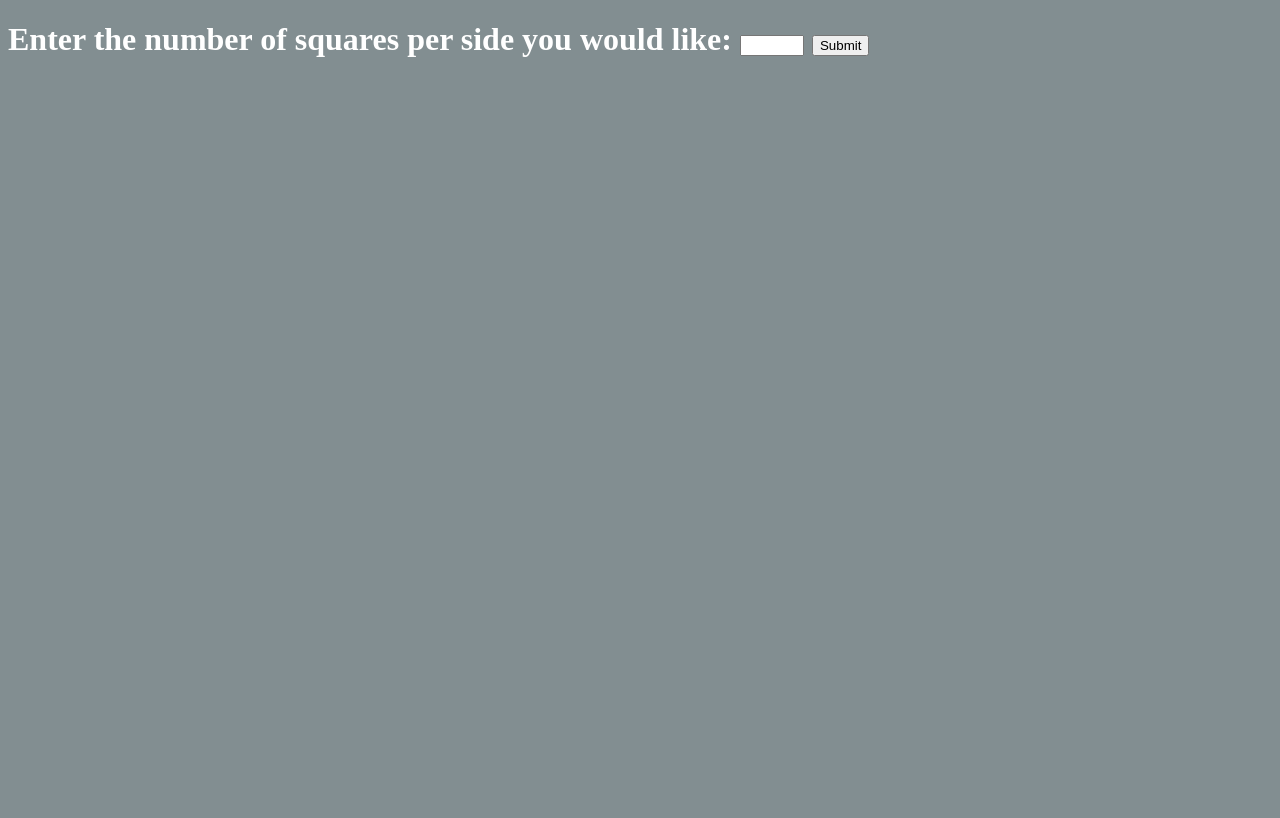
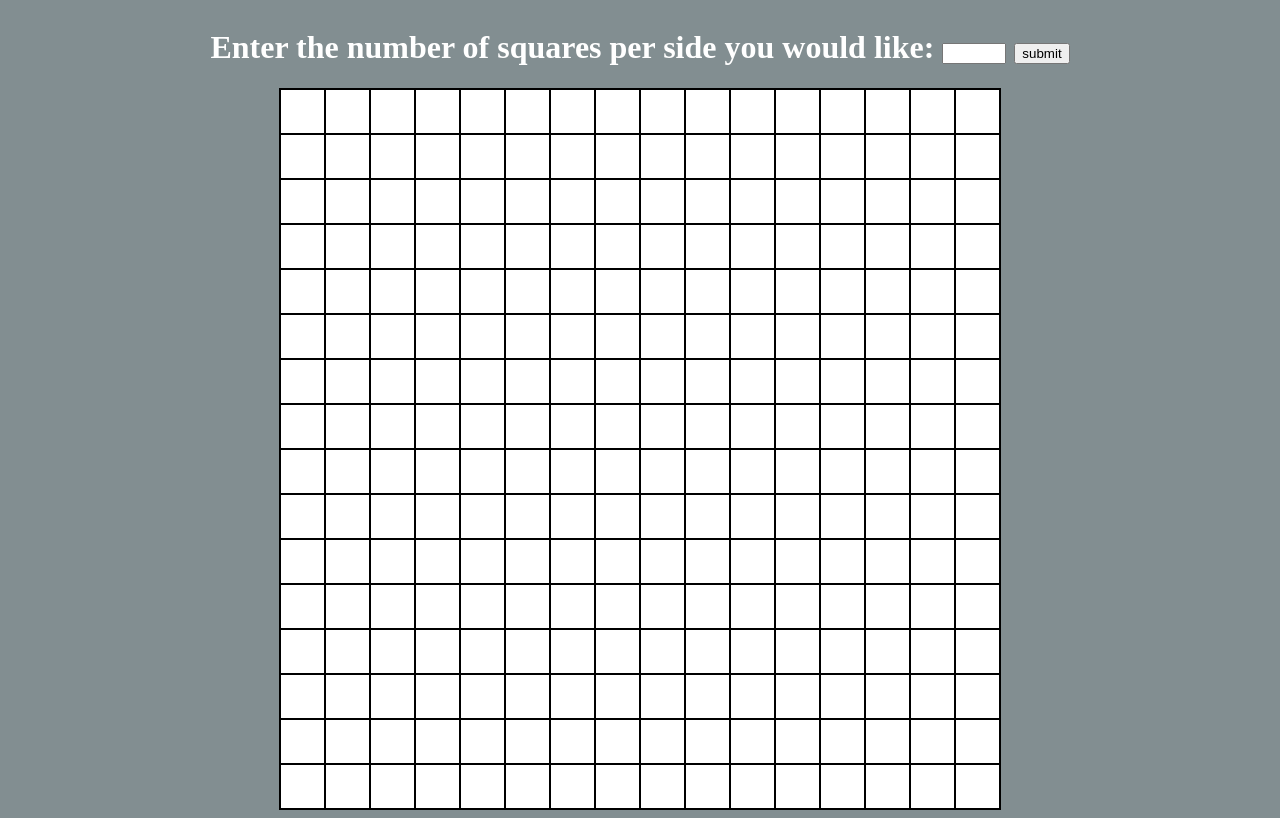
Before and after one commit to JaegerAW/etch-a-sketch, a plain HTML site: page index.html in a window 1280 px wide. Drawn offline with Linux system fonts and the light colour scheme.

Commit message:
recoded the function createGrid, prevent the grid from going overboard the container
I joined createDivRow and createDivItems together into 1 function.

Now the grid items stretch and shrink according to the container

```diff
--- a/index.html
+++ b/index.html
@@ -10,7 +10,7 @@
 <body>
     <h1>Enter the number of squares per side you would like:
         <input type="number" id="gridnumber" min= "20" max="100">
-        <button type="submit" id="numberinput">Submit</button>
+        <button type="submit" id="numberinput">submit</button>
     </h1>
     <section class="container">
 
--- a/script.js
+++ b/script.js
@@ -1,4 +1,8 @@
 const container = document.querySelector(".container");
+const drawingBox = document.createElement("div")
+drawingBox.classList.add("box");
+container.appendChild(drawingBox);
+
 const input = document.querySelector("input");
 const submitBtn = document.querySelector("button");
 
@@ -7,17 +11,44 @@ const submitBtn = document.querySelector("button");
 
 
 
+function createGrid(squares) {
+    while (drawingBox.hasChildNodes()) {
+        drawingBox.removeChild(drawingBox.firstChild);
+    }
+    //create the grid row and grid squares in 1 function
+    for (let i = 0; i < squares; i++) {
+        // create grid row
+        const divRow = document.createElement('div');
+        divRow.classList.add("gridrow");
+        for (let j = 0; j < squares; j++) {
+            //create grid items and immediately append to .gridrow/divRow
+            //this way, all divRow has squares number of griditem
+            const squares = document.createElement("div");
+            squares.classList.add("griditem")
+
+            divRow.appendChild(squares);
+        }
+        drawingBox.appendChild(divRow);
+    }
+    const  rows = document.querySelectorAll(".griditem");
+    //since we use querySelectorAll, we need to use forEach
+    rows.forEach((row)=> {
+        row.addEventListener("mouseover", () =>{
+            row.style.backgroundColor = `rgb(${Math.floor(Math.random() * 255)},
+            ${Math.floor(Math.random() * 255)}, ${Math.floor(Math.random() * 255)})`}
+        )
+    })
 
 
-/*create a variable to target container*/
-/*create a variable to get number input from user*/
-/*create a variable to target submit button to generate the grid*/
+}
+createGrid(16);
 
-/*create a variable to store input value from user*/
 
+
+/*
 function createGrid() {
-    while (container.hasChildNodes()) {
-        container.removeChild(container.firstChild);
+    while (drawingBox.hasChildNodes()) {
+        drawingBox.removeChild(drawingBox.firstChild);
       }
 
     let value=input.value;
@@ -28,16 +59,16 @@ function createGrid() {
         const createDivRow = document.createElement("div");
         createDivRow.classList.add("gridrow")
 
-        container.appendChild(createDivRow);
+        drawingBox.appendChild(createDivRow);
     }
 
 }
 }
+*/
 
 
 
-
-function createGridItems() {
+/*function createGridItems() {
     const value = input.value;
         const divRows = document.querySelectorAll(".gridrow");
     divRows.forEach(divRow =>{
@@ -52,13 +83,14 @@ function createGridItems() {
         }
     })*/
     //give each div random rgb values when mouseover
+  /*
     createDivItem.addEventListener("mouseover", ()=>{createDivItem.style.backgroundColor = `rgb(${Math.floor(Math.random() * 255)},
     ${Math.floor(Math.random() * 255)}, ${Math.floor(Math.random() * 255)})`})
     divRow.appendChild(createDivItem);
     }
     })
 };
-
+*/
 
 
 /*function createGridItems() {
@@ -78,14 +110,24 @@ function createGridItems() {
 */
 
 
-function removeGrid() {
-    const createDivRow = document.querySelector("div");
-container.removeChild(createDivRow);
+
+submitBtn.addEventListener("click", (()=> {
+    let value = input.value;
+    if (value > 100) {
+
+        createGrid(100)
+        alert(`${value} is too many! Here's 100!`)
+    }
+    else if ( value < 4) {
+        createGrid(4);
+        alert (`${value} is too little! Here's 4!`)
+    }
+    else {value = Math.floor(value);
+        createGrid(value)
+    }
 }
-
-
-submitBtn.addEventListener("click", createGrid);
-submitBtn.addEventListener("click", createGridItems);
+)
+)
 
 
 /*
--- a/styles.css
+++ b/styles.css
@@ -1,14 +1,20 @@
 .container {
     display: flex;
     flex-direction: column;
-    gap: 0;
+    border: 1px solid black;
+    width: 720px;
+    height:720px;
 
-    width: 500px;
-    height:500px;
-    flex-grow: 1;
-    max-width: 1000px
 }
+.box {
+    display: flex;
+    flex-wrap: wrap;
+    flex-direction: column;
+    height: 100%;
+    width: 100%;
+    box-sizing: border-box;
 
+}
 .gridrow {
     display: flex;
     flex-direction: row;
@@ -16,18 +22,21 @@
     min-width: 0;
     min-height: 0;
    flex-grow: 1;
-   padding: 5px;
+   padding: 0;
+
 
 
 
 }
 
+/*flex auto is what fills up the container and prevent the flex items from going overboard*/
+
 .griditem {
     background-color: white;
-    min-width: 10px;
-    min-height: 10px;
+    display: flex;
+    flex:auto;
 
-
+    border: 0.5px solid black;
 }
 
 
@@ -38,8 +47,9 @@
 body {
     background-color: #828E91;
     color: white;
+    display: flex;
+    flex-direction: column;
+    justify-content: center;
+    align-items: center;
+    gap: 0;
 }
-.hovertrail {
-
-    background-color: black;
-}
```
